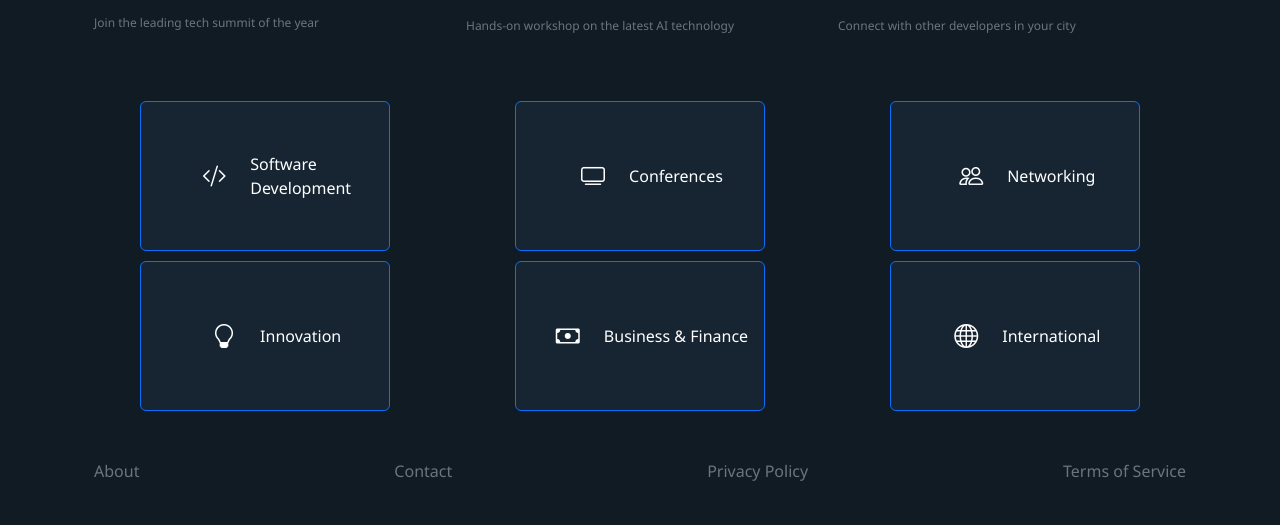
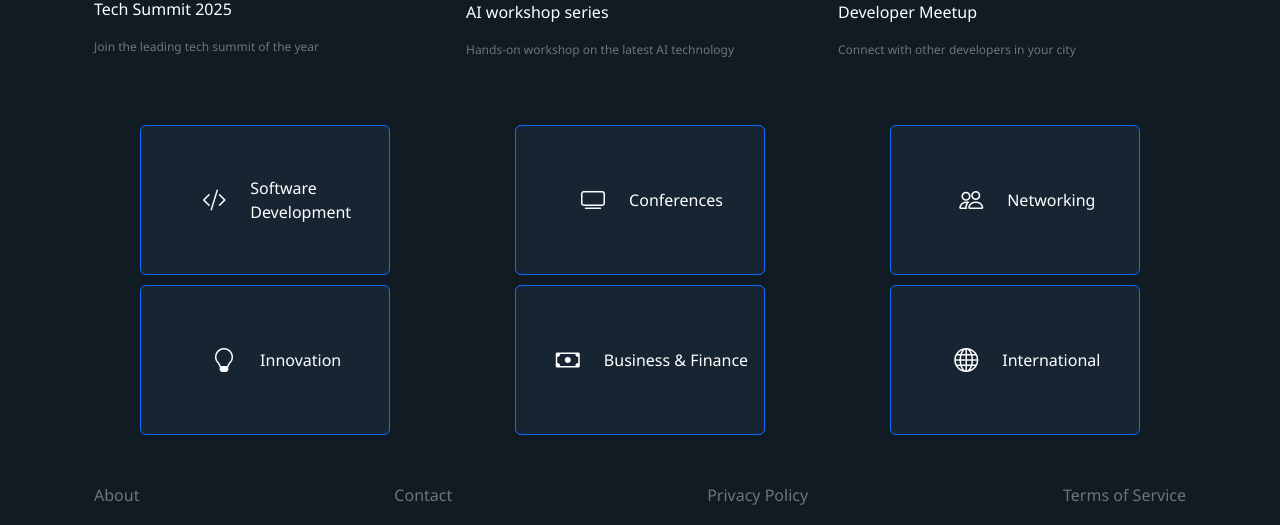
Before and after one commit to Enyinnaya-x/Evently, a plain HTML site: page index.html in a window 1280 px wide. Shown: the part 1328-1853 px from the top of the page. Drawn offline with nearby package versions, Linux system fonts and the light colour scheme.

Commit message:
info update

```diff
--- a/index.html
+++ b/index.html
@@ -90,17 +90,17 @@
     <div class="container d-flex flex-md-row flex-column">
         <div class="container specialcontent" data-aos="flip-right">
             <img src="images/Twitter conference.jpg" class="img-fluid rounded" alt="" >
-            <p class="text-white">Tech Summit 2025</p>
+            <p class="text-white mt-4">Tech Summit 2025</p>
             <p class="text-secondary specialp">Join the leading tech summit of the year</p>
         </div>
         <div class="container specialcontent" data-aos="flip-left">
             <img src="images/omo.jpg" class="img-fluid rounded" alt="">
-            <p class="text-white">AI workshop series</p>
+            <p class="text-white mt-4">AI workshop series</p>
             <p class="text-secondary specialp">Hands-on workshop on the latest AI technology</p>
         </div>
         <div class="container specialcontent" data-aos="flip-right">
             <img src="images/Dry Hire Conference Venues In East London.jpg" class="img-fluid rounded" alt="">
-            <p class="text-white">Developer Meetup</p>
+            <p class="text-white mt-4">Developer Meetup</p>
             <p class="text-secondary specialp">Connect with other developers in your city</p>
         </div>
     </div>
```
